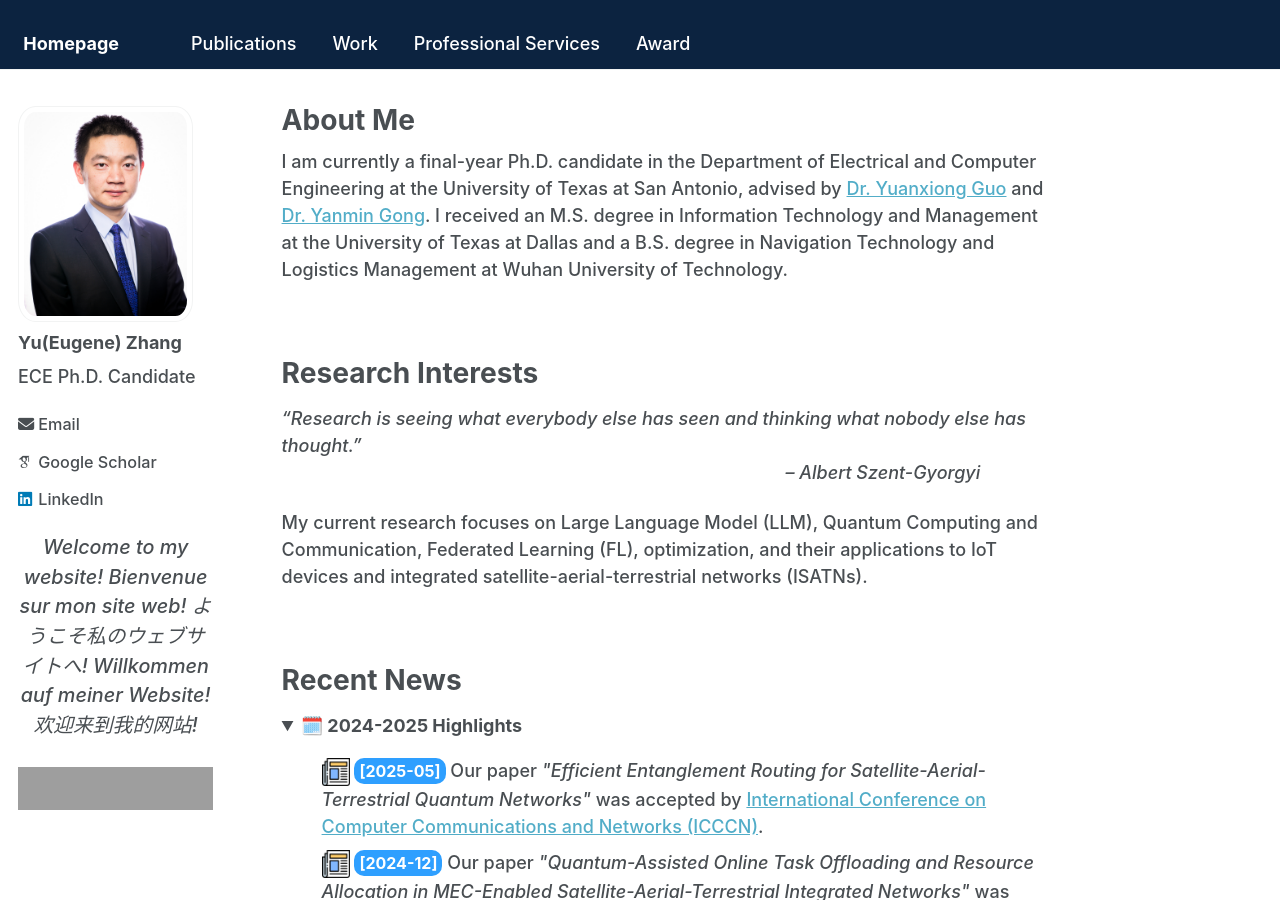
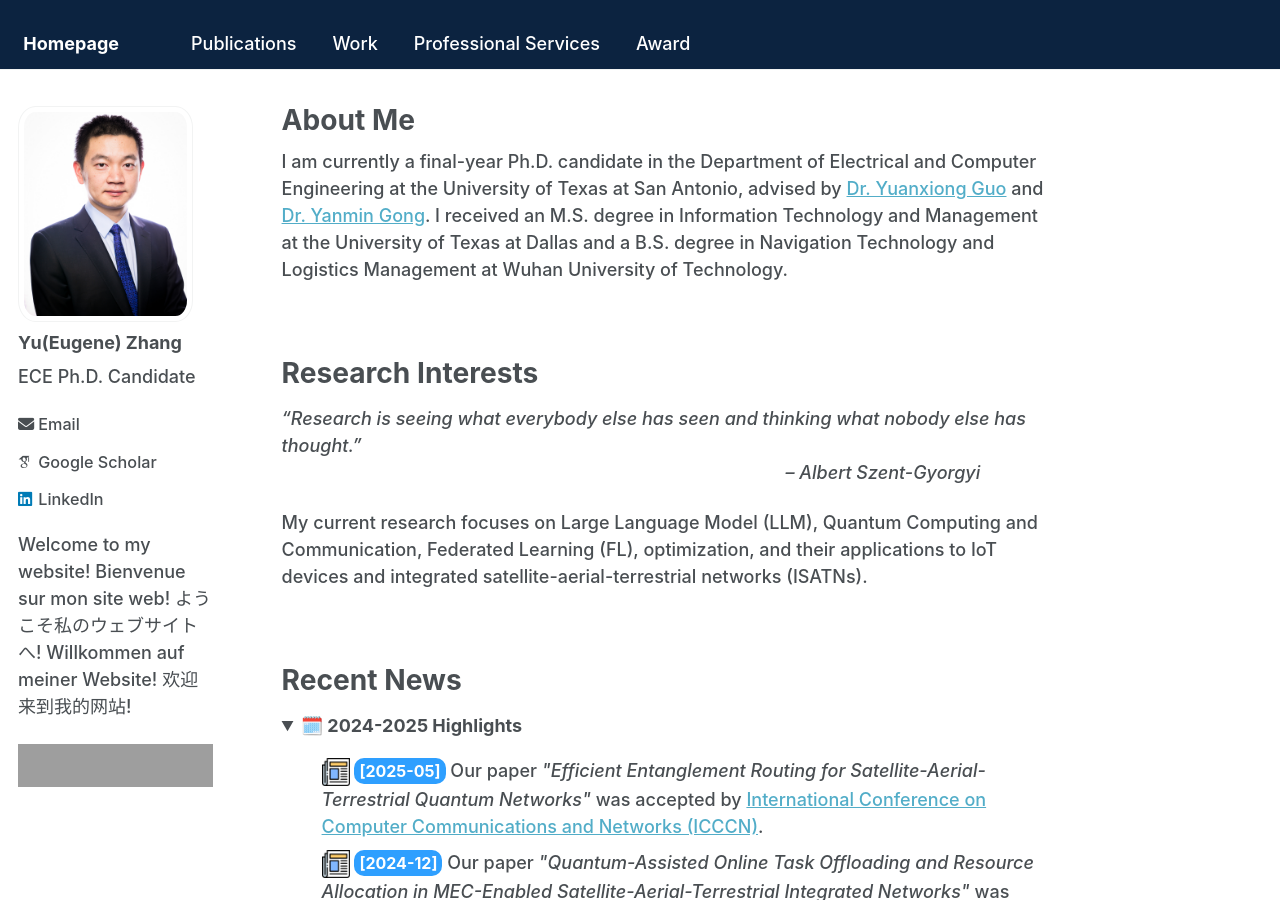
Before and after one commit to Yu-Zhang-Eugene/yu-zhang-eugene.github.io, a Jekyll site: the page built from _pages/about.md, in a window 1280 px wide and 900 px high. Built offline with Jekyll 4.4.1, drawn with Linux system fonts in a browser that asks for light colours; some web fonts are replaced; grey boxes are pictures that could not be loaded.

Commit message:
Update sidebar.html

```diff
--- a/_includes/sidebar.html
+++ b/_includes/sidebar.html
@@ -22,11 +22,11 @@
     {% endif %}
   {% endif %}
 
-  <p style="text-align: center; font-style: italic; font-size: 1.1em;">
+  <p>
     Welcome to my website! Bienvenue sur mon site web! ようこそ私のウェブサイトへ! Willkommen auf meiner Website! 欢迎来到我的网站!
   </p>
 
-  <div style="text-align: center; margin-top: 1em;">
+  <div>
     <a href="https://yu-zhang-eugene.github.io/"  title="ClustrMaps"><img src="//www.clustrmaps.com/map_v2.png?d=zKc_Tje-V2kL8v3E5VNlmje6haTJwfpaiZ3kF1SPXCg&cl=ffffff" /></a>
   </div>
   </div>
```
